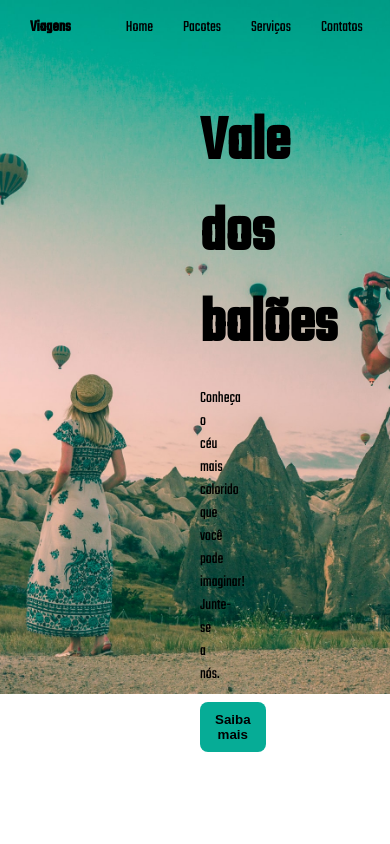
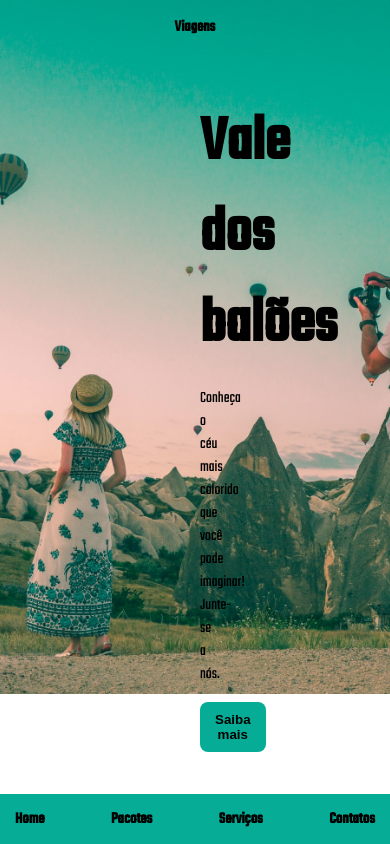
Before and after one commit to luisosorio258/agencia, a plain HTML site: page index.html in a window 390 px wide. Drawn offline with Linux system fonts and the light colour scheme.

Commit message:
Update style.css

```diff
--- a/style.css
+++ b/style.css
@@ -55,3 +55,45 @@ header nav ul li {
     margin-bottom: 10px;
     font-size: 4rem;
 }
+
+/*RESPONSIVIDADE*/
+@media (max-width: 767px) {
+    header {
+
+    }
+}
+
+@media (max-width: 480px) {
+    body{
+        height: calc(100vh - 50px);
+    }
+
+    header nav ul {
+        position: fixed;
+        bottom: 0;
+        left: 0;
+        width: 100%;
+        padding: 0;
+        margin: 0;
+
+        background: rgb(6, 172, 150);
+        height: 50px;
+
+        display: flex;
+        justify-content: space-between;
+        align-items: center;
+
+        font-weight: bold;
+    }
+
+   header nav p {
+       width: 100%;
+       text-align: center;
+   }
+}
+
+
+
+/*@media (min-width: 768px) and (max-width: 979px) {}*/
+
+/*@media (min-width: 1200px) {}*/
```
